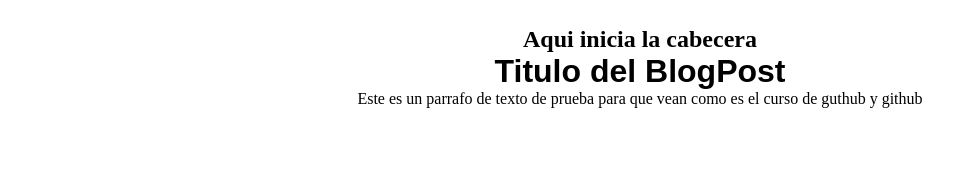
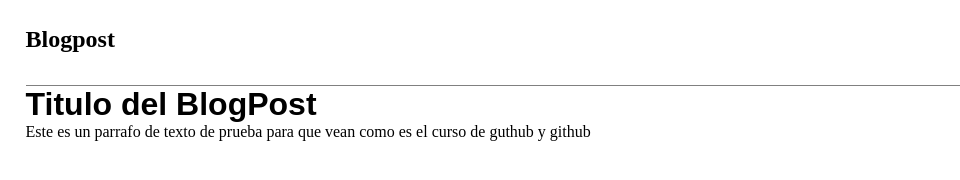
Before and after one commit to Salustiano-RoblesTeran/Hyperblog, a plain HTML site: page index.html in a window 1280 px wide. Shown: the whole page, without its empty margins (0-960 px from the left). Drawn offline with Linux system fonts and the light colour scheme.

Commit message:
Finalizada la cabecera

```diff
--- a/css/style.css
+++ b/css/style.css
@@ -1,13 +1,20 @@
 * {
+    box-sizing: border-box;
     padding: 0;
     margin: 0;
 }
 
 .container {
-    text-align: center;
     padding: 1.6rem;
 }
 
 h1 {
     font-family: Arial, Helvetica, sans-serif;
 }
+
+.cabecera {
+    width: 100%;
+    height: 60px;
+    border-bottom: 1px solid gray;
+
+}
--- a/index.html
+++ b/index.html
@@ -10,7 +10,7 @@
 <body>
     <div class="container">
         <div class="cabecera">
-            <h2>Aqui inicia la cabecera</h2>
+            <h2>Blogpost</h2>
         </div>
         <h1>Titulo del BlogPost</h1>
         <p>Este es un parrafo de texto de prueba para que vean como es el curso de guthub y github</p>
```
